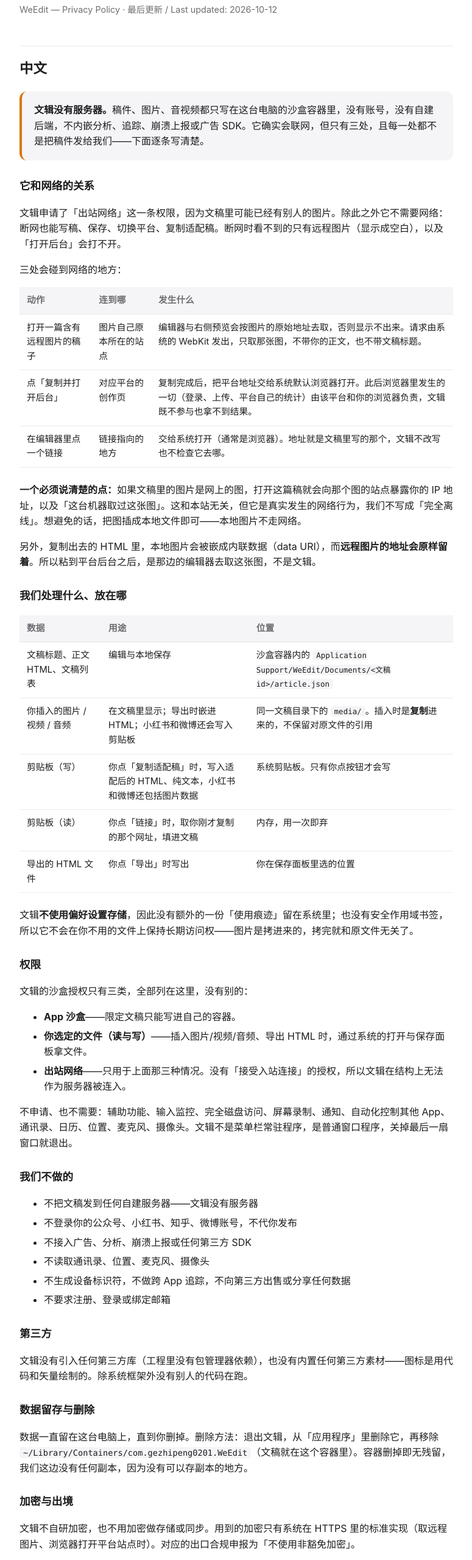
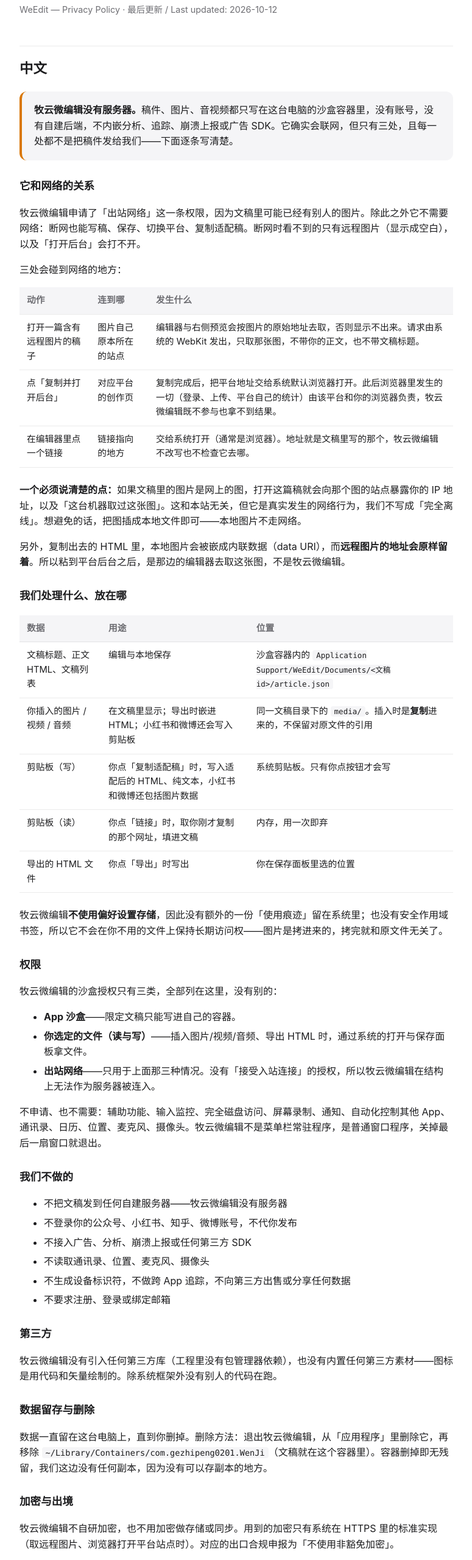
Before and after one commit to zhipengge/apps, a plain HTML site: page weedit/privacy.html in a window 1280 px wide. Shown: the part 151-2709 px from the top of the page at 61% size, without its empty margins (252-1027 px from the left). Drawn offline with Linux system fonts and the light colour scheme.

Commit message:
weedit：改名牧云微编辑，重拍商店截图
店名、描述正文、隐私政策、支持页里所有自称「文辑」的地方统一改成
「牧云微编辑」；沙盒容器路径跟着 bundle ID 变成
~/Library/Containers/com.gezhipeng0201.WenJi。

截图重拍：旧图右侧面板底部那行小字写着旧名。做法是在旧成品上**只替换
屏幕矩形**（794x509 @ 243,264，内框从旧图逐像素量出来），背景渐变、
标题、边框、投影全部沿用原图——像素比对确认屏幕外的显著差异为 0，
避免整张重画引入投影和标题字距的偏差。

Co-Authored-By: Claude Code <noreply@anthropic.com>

```diff
--- a/weedit/privacy.html
+++ b/weedit/privacy.html
@@ -3,7 +3,7 @@
 <head>
 <meta charset="UTF-8">
 <meta name="viewport" content="width=device-width, initial-scale=1.0">
-<title>文辑 · 隐私政策 / Privacy Policy</title>
+<title>牧云微编辑 · 隐私政策 / Privacy Policy</title>
 <style>
   :root {
     color-scheme: light dark;
@@ -74,16 +74,16 @@
   <a href="#en">English</a>
 </div>
 
-<h1>文辑 · 隐私政策</h1>
+<h1>牧云微编辑 · 隐私政策</h1>
 <p class="meta">WeEdit — Privacy Policy · 最后更新 / Last updated: 2026-10-12</p>
 
 <h2 id="zh">中文</h2>
 
-<p class="lead"><strong>文辑没有服务器。</strong>稿件、图片、音视频都只写在这台电脑的沙盒容器里，没有账号，没有自建后端，不内嵌分析、追踪、崩溃上报或广告 SDK。它确实会联网，但只有三处，且每一处都不是把稿件发给我们——下面逐条写清楚。</p>
+<p class="lead"><strong>牧云微编辑没有服务器。</strong>稿件、图片、音视频都只写在这台电脑的沙盒容器里，没有账号，没有自建后端，不内嵌分析、追踪、崩溃上报或广告 SDK。它确实会联网，但只有三处，且每一处都不是把稿件发给我们——下面逐条写清楚。</p>
 
 <h3>它和网络的关系</h3>
 
-<p>文辑申请了「出站网络」这一条权限，因为文稿里可能已经有别人的图片。除此之外它不需要网络：断网也能写稿、保存、切换平台、复制适配稿。断网时看不到的只有远程图片（显示成空白），以及「打开后台」会打不开。</p>
+<p>牧云微编辑申请了「出站网络」这一条权限，因为文稿里可能已经有别人的图片。除此之外它不需要网络：断网也能写稿、保存、切换平台、复制适配稿。断网时看不到的只有远程图片（显示成空白），以及「打开后台」会打不开。</p>
 
 <p>三处会碰到网络的地方：</p>
 
@@ -97,18 +97,18 @@
   <tr>
     <td>点「复制并打开后台」</td>
     <td>对应平台的创作页</td>
-    <td>复制完成后，把平台地址交给系统默认浏览器打开。此后浏览器里发生的一切（登录、上传、平台自己的统计）由该平台和你的浏览器负责，文辑既不参与也拿不到结果。</td>
+    <td>复制完成后，把平台地址交给系统默认浏览器打开。此后浏览器里发生的一切（登录、上传、平台自己的统计）由该平台和你的浏览器负责，牧云微编辑既不参与也拿不到结果。</td>
   </tr>
   <tr>
     <td>在编辑器里点一个链接</td>
     <td>链接指向的地方</td>
-    <td>交给系统打开（通常是浏览器）。地址就是文稿里写的那个，文辑不改写也不检查它去哪。</td>
+    <td>交给系统打开（通常是浏览器）。地址就是文稿里写的那个，牧云微编辑不改写也不检查它去哪。</td>
   </tr>
 </table>
 
 <p><strong>一个必须说清楚的点：</strong>如果文稿里的图片是网上的图，打开这篇稿就会向那个图的站点暴露你的 IP 地址，以及「这台机器取过这张图」。这和本站无关，但它是真实发生的网络行为，我们不写成「完全离线」。想避免的话，把图插成本地文件即可——本地图片不走网络。</p>
 
-<p>另外，复制出去的 HTML 里，本地图片会被嵌成内联数据（data URI），而<strong>远程图片的地址会原样留着</strong>。所以粘到平台后台之后，是那边的编辑器去取这张图，不是文辑。</p>
+<p>另外，复制出去的 HTML 里，本地图片会被嵌成内联数据（data URI），而<strong>远程图片的地址会原样留着</strong>。所以粘到平台后台之后，是那边的编辑器去取这张图，不是牧云微编辑。</p>
 
 <h3>我们处理什么、放在哪</h3>
 
@@ -141,24 +141,24 @@
   </tr>
 </table>
 
-<p>文辑<strong>不使用偏好设置存储</strong>，因此没有额外的一份「使用痕迹」留在系统里；也没有安全作用域书签，所以它不会在你不用的文件上保持长期访问权——图片是拷进来的，拷完就和原文件无关了。</p>
+<p>牧云微编辑<strong>不使用偏好设置存储</strong>，因此没有额外的一份「使用痕迹」留在系统里；也没有安全作用域书签，所以它不会在你不用的文件上保持长期访问权——图片是拷进来的，拷完就和原文件无关了。</p>
 
 <h3>权限</h3>
 
-<p>文辑的沙盒授权只有三类，全部列在这里，没有别的：</p>
+<p>牧云微编辑的沙盒授权只有三类，全部列在这里，没有别的：</p>
 
 <ul>
   <li><strong>App 沙盒</strong>——限定文稿只能写进自己的容器。</li>
   <li><strong>你选定的文件（读与写）</strong>——插入图片/视频/音频、导出 HTML 时，通过系统的打开与保存面板拿文件。</li>
-  <li><strong>出站网络</strong>——只用于上面那三种情况。没有「接受入站连接」的授权，所以文辑在结构上无法作为服务器被连入。</li>
+  <li><strong>出站网络</strong>——只用于上面那三种情况。没有「接受入站连接」的授权，所以牧云微编辑在结构上无法作为服务器被连入。</li>
 </ul>
 
-<p>不申请、也不需要：辅助功能、输入监控、完全磁盘访问、屏幕录制、通知、自动化控制其他 App、通讯录、日历、位置、麦克风、摄像头。文辑不是菜单栏常驻程序，是普通窗口程序，关掉最后一扇窗口就退出。</p>
+<p>不申请、也不需要：辅助功能、输入监控、完全磁盘访问、屏幕录制、通知、自动化控制其他 App、通讯录、日历、位置、麦克风、摄像头。牧云微编辑不是菜单栏常驻程序，是普通窗口程序，关掉最后一扇窗口就退出。</p>
 
 <h3>我们不做的</h3>
 
 <ul>
-  <li>不把文稿发到任何自建服务器——文辑没有服务器</li>
+  <li>不把文稿发到任何自建服务器——牧云微编辑没有服务器</li>
   <li>不登录你的公众号、小红书、知乎、微博账号，不代你发布</li>
   <li>不接入广告、分析、崩溃上报或任何第三方 SDK</li>
   <li>不读取通讯录、位置、麦克风、摄像头</li>
@@ -168,19 +168,19 @@
 
 <h3>第三方</h3>
 
-<p>文辑没有引入任何第三方库（工程里没有包管理器依赖），也没有内置任何第三方素材——图标是用代码和矢量绘制的。除系统框架外没有别人的代码在跑。</p>
+<p>牧云微编辑没有引入任何第三方库（工程里没有包管理器依赖），也没有内置任何第三方素材——图标是用代码和矢量绘制的。除系统框架外没有别人的代码在跑。</p>
 
 <h3>数据留存与删除</h3>
 
-<p>数据一直留在这台电脑上，直到你删掉。删除方法：退出文辑，从「应用程序」里删除它，再移除 <code>~/Library/Containers/com.gezhipeng0201.WeEdit</code>（文稿就在这个容器里）。容器删掉即无残留，我们这边没有任何副本，因为没有可以存副本的地方。</p>
+<p>数据一直留在这台电脑上，直到你删掉。删除方法：退出牧云微编辑，从「应用程序」里删除它，再移除 <code>~/Library/Containers/com.gezhipeng0201.WenJi</code>（文稿就在这个容器里）。容器删掉即无残留，我们这边没有任何副本，因为没有可以存副本的地方。</p>
 
 <h3>加密与出境</h3>
 
-<p>文辑不自研加密，也不用加密做存储或同步。用到的加密只有系统在 HTTPS 里的标准实现（取远程图片、浏览器打开平台站点时）。对应的出口合规申报为「不使用非豁免加密」。</p>
+<p>牧云微编辑不自研加密，也不用加密做存储或同步。用到的加密只有系统在 HTTPS 里的标准实现（取远程图片、浏览器打开平台站点时）。对应的出口合规申报为「不使用非豁免加密」。</p>
 
 <h3>儿童</h3>
 
-<p>文辑不收集任何人的数据，自然也不收集儿童的数据。它没有账号体系，也没有可供提交信息的地方。</p>
+<p>牧云微编辑不收集任何人的数据，自然也不收集儿童的数据。它没有账号体系，也没有可供提交信息的地方。</p>
 
 <h3>这份政策和代码的对应关系</h3>
 
@@ -279,7 +279,7 @@
 
 <h3>Retention and deletion</h3>
 
-<p>Everything stays on this computer until you delete it. Quit WeEdit, remove it from Applications, then remove <code>~/Library/Containers/com.gezhipeng0201.WeEdit</code>, where the drafts live. Removing the container leaves nothing behind, and we hold no copy, because there is nowhere for us to hold one.</p>
+<p>Everything stays on this computer until you delete it. Quit WeEdit, remove it from Applications, then remove <code>~/Library/Containers/com.gezhipeng0201.WenJi</code>, where the drafts live. Removing the container leaves nothing behind, and we hold no copy, because there is nowhere for us to hold one.</p>
 
 <h3>Encryption and export</h3>
 
@@ -293,6 +293,6 @@
 
 <p>Nothing above was written from a template; each claim was checked against the project. The entitlements file contains exactly those three entries, which makes "no Accessibility" structural rather than a promise. A search across the whole project finds no preferences read or write, which is what makes "no extra usage record" true. The export-time source replacement only accepts the <code>weedit-media://</code> and <code>file:</code> prefixes and passes everything else through untouched, which makes "remote addresses are kept and fetched from their own host" a consequence of the implementation rather than a phrasing choice. Where this policy and the implementation disagree, the implementation is what ships.</p>
 
-<footer>文辑 WeEdit · 本地图文编辑器 · <a href="./support.html">帮助与支持</a></footer>
+<footer>牧云微编辑 WeEdit · 本地图文编辑器 · <a href="./support.html">帮助与支持</a></footer>
 </body>
 </html>
```
Also changed, not shown: weedit/index.html (+2 -2 lines), weedit/support.html (+14 -14 lines), weedit/screenshots/mac/01-editor.png, weedit/screenshots/mac/02-table.png, weedit/screenshots/mac/03-preview.png, weedit/screenshots/raw/editor.png, weedit/screenshots/raw/preview.png, weedit/screenshots/raw/table.png, 4 other files.
